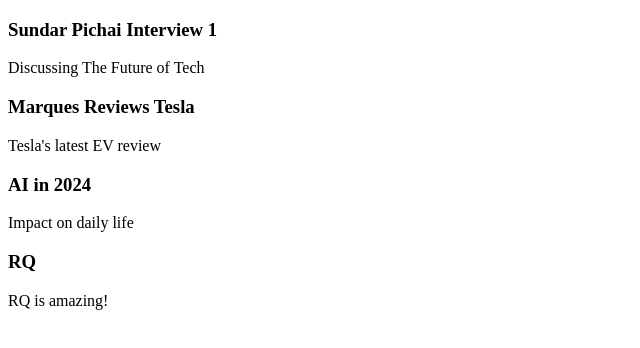
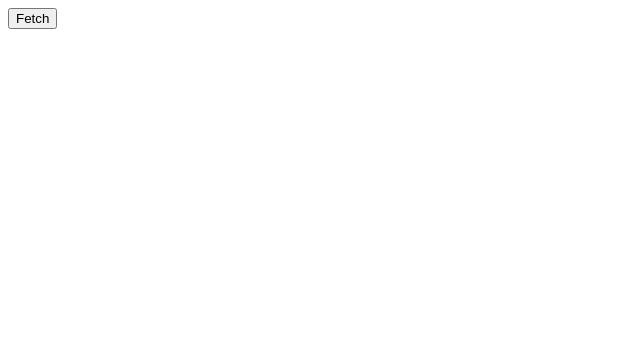
Before and after one commit to AakashMahajan25/tanstack-query, a React (Create React App) app: page / in a window 1280 px wide. Shown: the top 348 px of the page, without its empty margins (0-640 px from the left). Built offline with nearby package versions, Linux system fonts and the light colour scheme; data requests are answered from the project's data file.

Commit message:
feat: introduced refetch

```diff
--- a/src/components/PostsRQ.js
+++ b/src/components/PostsRQ.js
@@ -5,13 +5,15 @@
 
 const PostsRQ = () => {
 
-    const { data, isLoading, isError, error } = useQuery({
+    const { data, isLoading, isError, error, refetch } = useQuery({
         queryKey: ["posts"],
         queryFn: () => {
             return axios.get("http://localhost:8000/posts");
         },
         staleTime: 30 * 1000,
         refetchInterval: 1000,
+        refetchIntervalInBackground: true,
+        enabled: false,
     })
 
     if (isLoading) {
@@ -24,6 +26,7 @@
 
   return (
    <div>
+    <button onClick={refetch}>Fetch</button>
     {data?.data.map(post => (
         <div>
         <h3>{post.title}</h3>
```
